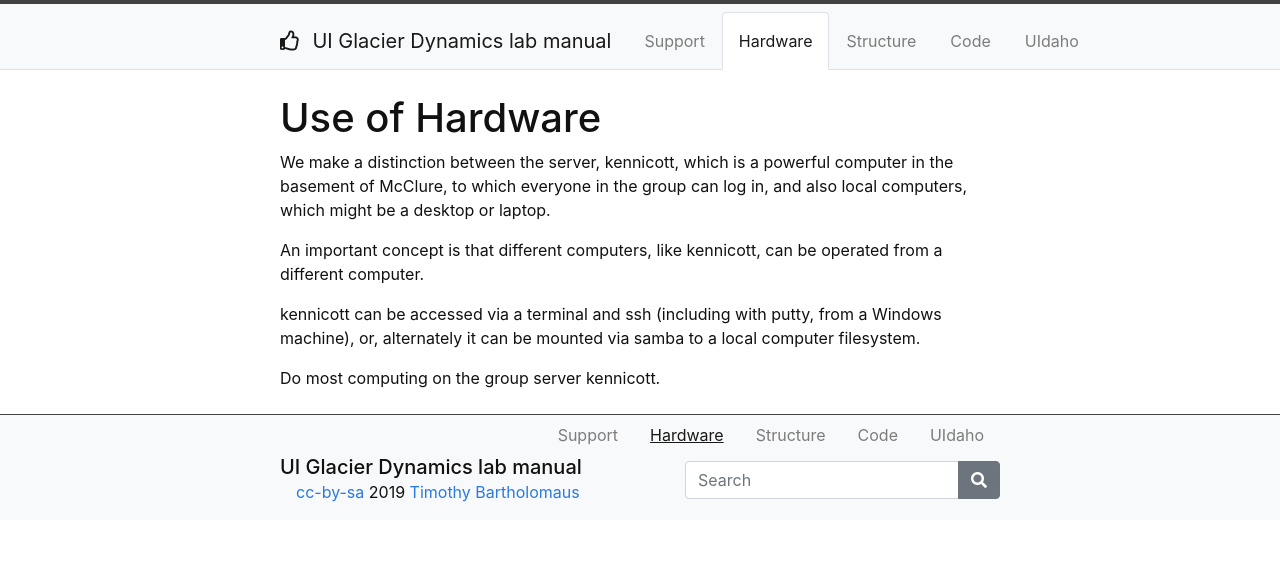
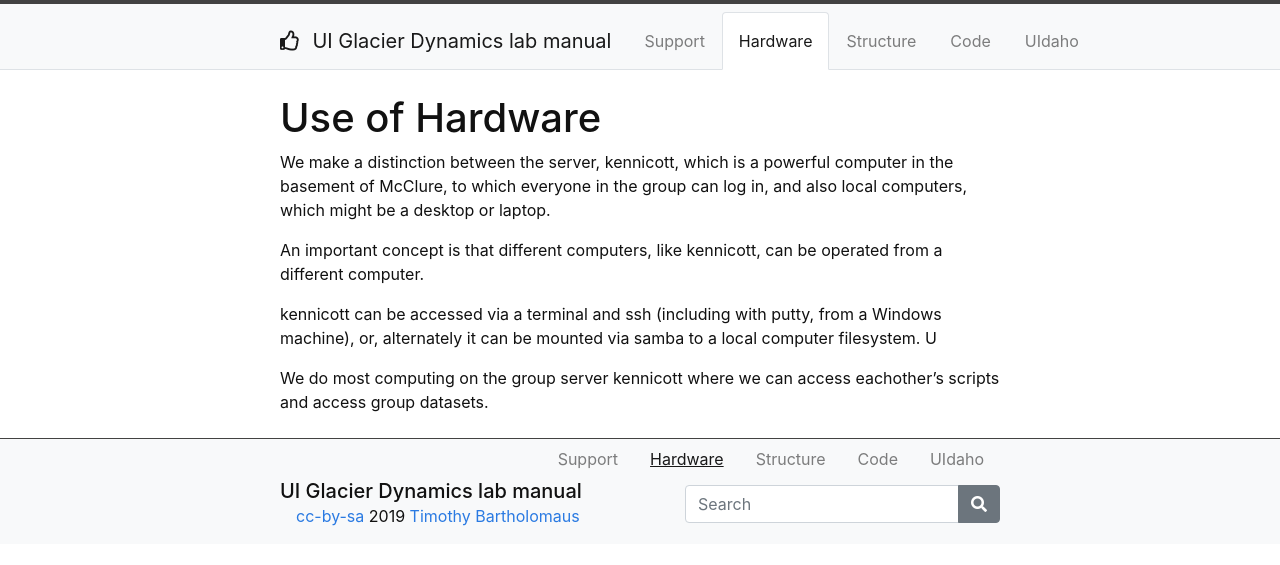
Before and after one commit to yoramterleth/uiglaciology, a Jekyll site: the page built from content/1-hardware.md, in a window 1280 px wide. Shown: the top 565 px of the page. Built offline with Jekyll 4.4.1, drawn with Linux system fonts in a browser that asks for light colours.

Commit message:
sentence adjustment

```diff
--- a/content/1-hardware.md
+++ b/content/1-hardware.md
@@ -8,6 +8,6 @@ We make a distinction between the server, kennicott, which is a powerful compute
 
 An important concept is that different computers, like kennicott, can be operated from a different computer.
 
-kennicott can be accessed via a terminal and ssh (including with putty, from a Windows machine), or, alternately it can be mounted via samba to a local computer filesystem.
+kennicott can be accessed via a terminal and ssh (including with putty, from a Windows machine), or, alternately it can be mounted via samba to a local computer filesystem. U
 
-Do most computing on the group server kennicott.
+We do most computing on the group server kennicott where we can access eachother's scripts and access group datasets.
```
